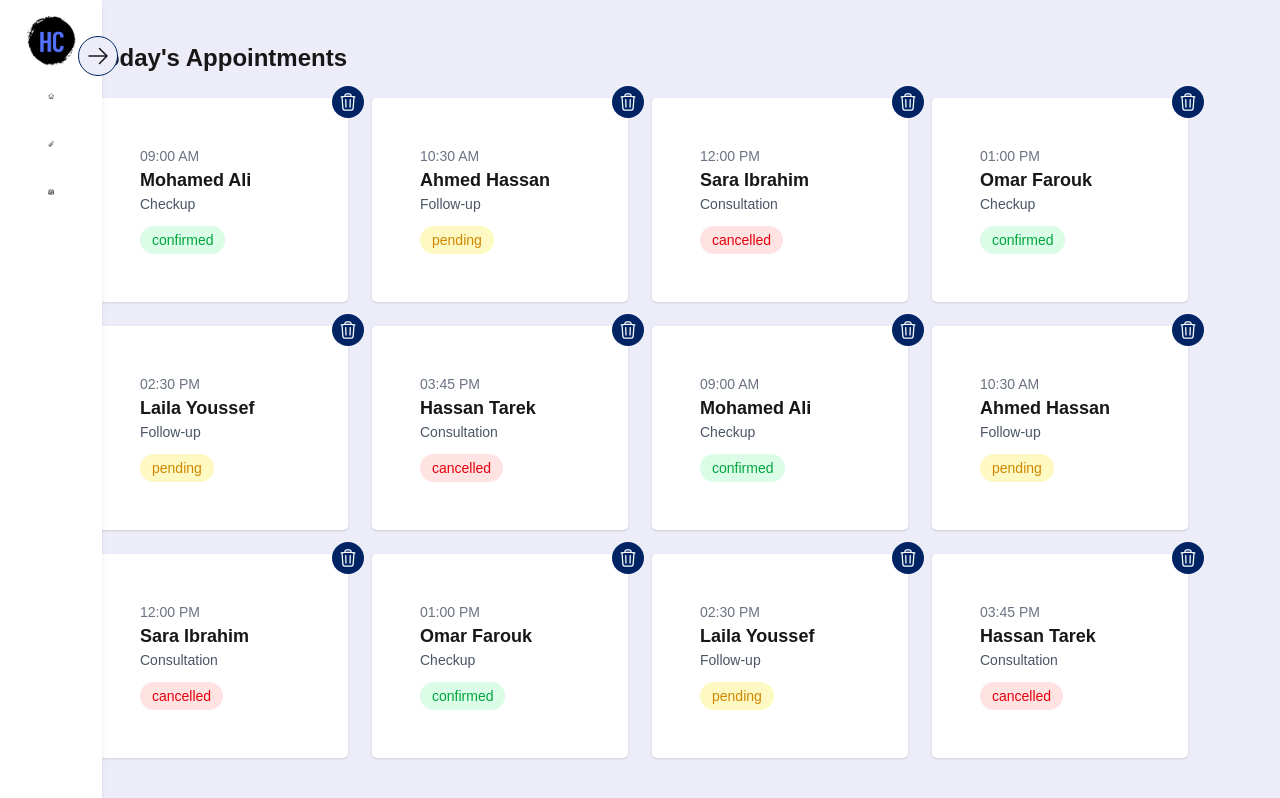
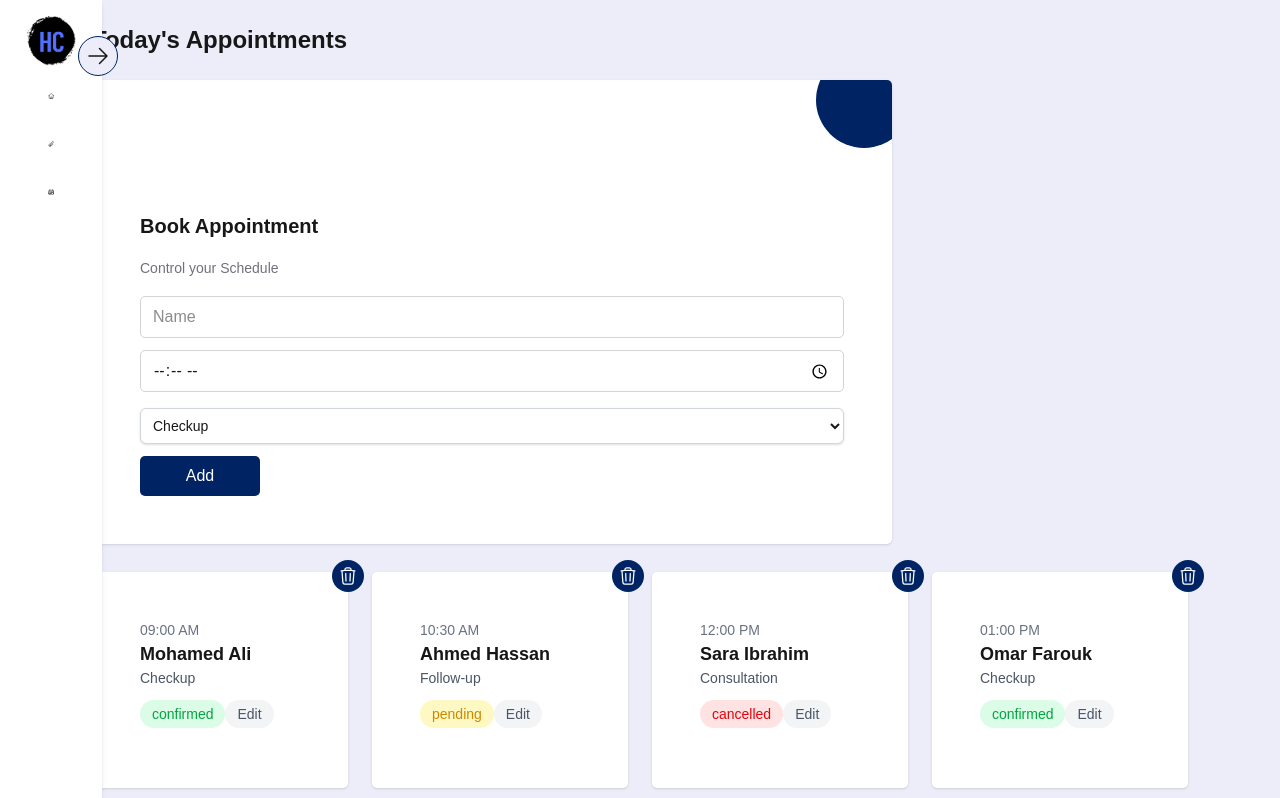
Before and after one commit to 3ayary/doctor-website, a Next.js app: page /dashboard/schedule in a window 1280 px wide. Shown: the top 798 px of the page. Built offline with nearby package versions, Linux system fonts and the light colour scheme.

Commit message:
add editCard to Schedule page

```diff
--- /dev/null
+++ b/app/(components)/AddSchedule.jsx
@@ -0,0 +1,39 @@
+const AddSchedule = () => {
+  return (
+    <div className="w-200 h-auto bg-white shadow-sm rounded-[5px] p-12 space-y-4 relative overflow-hidden">
+      <div className="w-24 h-24 bg-[#002364] rounded-full absolute -right-5 -top-7"></div>
+
+      <h1 className="font-bold text-xl mt-[12%]">Book Appointment</h1>
+      <p className="text-sm text-zinc-500 leading-6">Control your Schedule</p>
+
+      <form className="space-y-3">
+        <input
+          type="text"
+          placeholder="Name"
+          className="w-full px-3 py-2 border border-zinc-300 rounded-[5px] "
+        />
+        <input
+          type="time"
+          className="w-full px-3 py-2 border border-zinc-300 rounded-[5px] "
+        />
+        <select
+          id="country"
+          name="country"
+          className="mt-1 block w-full rounded-md border border-gray-300 bg-white p-2 shadow-sm focus:border-indigo-500 focus:outline-none focus:ring-indigo-500 sm:text-sm"
+        >
+          <option>Checkup</option>
+          <option>Follow-up</option>
+          <option>Consultation</option>
+        </select>
+        <button
+          type="submit"
+          className="w-30 bg-[#002364] text-white py-2 rounded-[5px] hover:bg-[#001c4f] transition"
+        >
+          Add
+        </button>
+      </form>
+    </div>
+  );
+};
+
+export default AddSchedule;
--- a/app/(components)/dashboardInput.jsx
+++ b/app/(components)/dashboardInput.jsx
@@ -3,10 +3,8 @@ const DashboardInput = () => {
     <div className="w-200 h-auto bg-white shadow-sm rounded-[5px] p-12 space-y-4 relative overflow-hidden">
     <div className="w-24 h-24 bg-[#002364] rounded-full absolute -right-5 -top-7"></div>
 
-    <h1 className="font-bold text-xl mt-[12%]">Contact Us</h1>
-    <p className="text-sm text-zinc-500 leading-6">
-      Please fill in the form below and we'll get back to you.
-    </p>
+    <h1 className="font-bold text-xl mt-[12%]">Add Card to Home Page</h1>
+
 
     <form className="space-y-3">
       <input
--- a/app/(dashboard)/dashboard/page.jsx
+++ b/app/(dashboard)/dashboard/page.jsx
@@ -1,3 +1,4 @@
+import AddSchedule from "@/app/(components)/AddSchedule";
 import DashboardCards from "@/app/(components)/dashboardCards";
 import DashboardInput from "@/app/(components)/dashboardInput";
 const page = () => {
@@ -24,6 +25,15 @@ const page = () => {
         </h1>
 
         <DashboardInput />
+
+      </div>
+      <div className="flex flex-col items-center gap-10 justify-center my-10">
+        <h1 className=" m-5 text-3xl text-gray-700 font-bold">
+        Book Appointment
+        </h1>
+
+      <AddSchedule/>
+
       </div>
     </div>
   );
--- a/app/(dashboard)/dashboard/schedule/page.jsx
+++ b/app/(dashboard)/dashboard/schedule/page.jsx
@@ -1,3 +1,7 @@
+"use client";
+import AddSchedule from "@/app/(components)/AddSchedule";
+import { useState } from "react";
+
 const SchedulePage = () => {
   const appointments = [
     {
@@ -74,23 +78,34 @@ const SchedulePage = () => {
     },
   ];
 
+
   const statusColor = {
     confirmed: "text-green-600 bg-green-100",
     pending: "text-yellow-600 bg-yellow-100",
     cancelled: "text-red-600 bg-red-100",
   };
 
+
+  const [editStates, setEditStates] = useState({});
+
+  const toggleEdit = (index) => {
+    setEditStates((prev) => ({
+      ...prev,
+      [index]: !prev[index],
+    }));
+  };
+
   return (
-    <div className="p-6 max-w-7xl mx-auto">
+    <div className="p-6 max-w-7xl mx-auto ">
       <h2 className="text-2xl font-bold mb-6">Today's Appointments</h2>
-
-      <ul className="grid grid-cols-4 gap-6">
+<AddSchedule/>
+      <ul className="grid grid-cols-4 my-7 gap-6">
         {appointments.map((appt, index) => (
           <li
             key={index}
-            className="w-64 bg-white shadow-sm rounded-[5px] p-12 space-y-3  relative  "
+            className="w-64 bg-white shadow-sm rounded-[5px] p-12 space-y-3 relative"
           >
-            <div className="w-8 h-8 text-white  content-center place-items-center cursor-pointer bg-[#002364] rounded-full absolute -right-4 -top-3">
+            <div className="w-8 h-8 text-white content-center place-items-center cursor-pointer bg-[#002364] rounded-full absolute -right-4 -top-3">
               <svg
                 xmlns="http://www.w3.org/2000/svg"
                 fill="none"
@@ -113,12 +128,40 @@ const SchedulePage = () => {
             </div>
 
             <span
-              className={`inline-block px-3 py-1 text-sm rounded-full font-medium ${
-                statusColor[appt.status]
-              }`}
+              className={`inline-block px-3 py-1 text-sm rounded-full font-medium ${statusColor[appt.status]}`}
             >
               {appt.status}
             </span>
+
+            <button className="inline-block px-3 py-1 text-sm rounded-full font-medium text-gray-600 bg-gray-100 cursor-pointer" onClick={() => toggleEdit(index)}>Edit</button>
+
+            {editStates[index] && (
+              <div className="flex flex-col space-y-4 p-5">
+                {["cancelled", "pending", "confirmed"].map((status) => (
+                  <label
+                    key={status}
+                    className="relative flex items-center cursor-pointer"
+                  >
+                    <input
+                      className="sr-only peer"
+                      type="radio"
+                      name={`status-${index}`}
+                    />
+                    <div
+                      className={`w-6 h-6 bg-transparent border-2 rounded-full transition duration-300 ease-in-out
+                      ${
+                        status === "cancelled"
+                          ? "border-red-500 peer-checked:bg-red-500 peer-checked:border-red-500 peer-hover:shadow-red-500/50 peer-checked:shadow-red-500/50"
+                          : status === "pending"
+                          ? "border-yellow-500 peer-checked:bg-yellow-500 peer-checked:border-yellow-500 peer-hover:shadow-yellow-500/50 peer-checked:shadow-yellow-500/50"
+                          : "border-green-500 peer-checked:bg-green-500 peer-checked:border-green-500 peer-hover:shadow-green-500/50 peer-checked:shadow-green-500/50"
+                      } peer-hover:shadow-lg peer-checked:shadow-lg`}
+                    ></div>
+                    <span className="ml-2 text-zinc-500">{status}</span>
+                  </label>
+                ))}
+              </div>
+            )}
           </li>
         ))}
       </ul>
```
